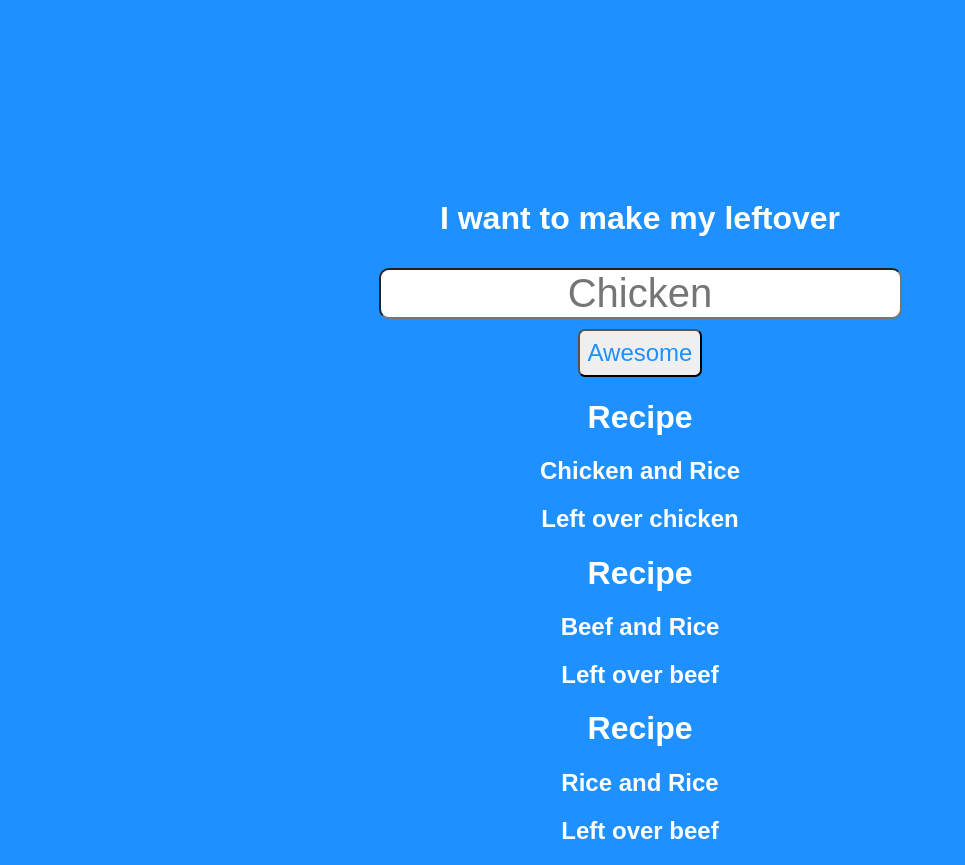
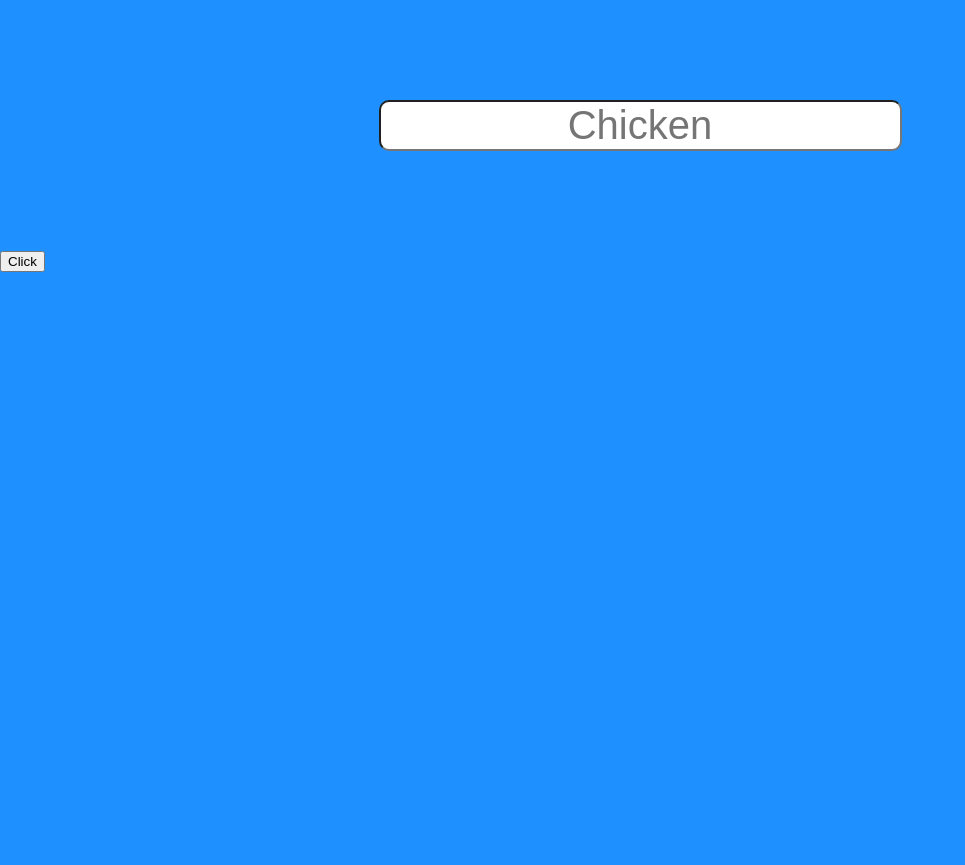
Before and after one commit to bhankee/Leftover-Food-App, a React (Create React App) app: page / in a window 1280 px wide. Shown: the whole page, without its empty margins (0-965 px from the left). After the commit the page ends 800 px from the top, so only its background shows below. Built offline with nearby package versions, Linux system fonts and the light colour scheme.

Commit message:
updated with Redux

```diff
--- /dev/null
+++ b/src/App.js
@@ -0,0 +1,17 @@
+import React, { Component } from 'react';
+
+import Input from'./Input';
+
+
+class App extends Component{
+    render(){
+        return(
+            <div>
+                <Input />
+
+            </div>
+        )
+    }
+}
+
+export default App;
--- /dev/null
+++ b/src/Input.js
@@ -0,0 +1,76 @@
+
+
+import React from 'react';
+import ReadInput from './readInput';
+import {inputFood} from './getRecipe';
+import allReducers from './reducerIndex';
+import {bindActionCreators} from 'redux';
+
+
+
+class Input extends React.Component{
+    constructor(props){
+        super(props);
+        this.state = {
+            userInput:'',
+            name: ''
+
+        };
+
+
+        this.handleName = this.handleName.bind(this);
+    }
+
+
+
+    handleName(e){
+
+        if(e === 'beef'){
+                this.setState({name: 'Brad'})
+            } else {
+                this.setState({name: 'Dont Know'})
+            }
+    }
+
+    createMenu() {
+        return this.props.recipe.map((recipe) => {
+            return (
+                <li key={recipe.id}>{recipe.dish}</li>
+            )
+        })
+    }
+
+    render(){
+
+            console.log(this.props.recipe);
+            console.log('menu' + this.createMenu);
+        return(
+
+            <div>
+                <ReadInput
+                    name={this.state.name}
+                    onChange={this.handleName} />
+                <button onClick={this.handleName}>Click</button>
+                <h1>{this.state.name}</h1>
+                <ul> {this.createMenu}</ul>
+
+            </div>
+
+        )
+    }
+}
+
+function mapStateToProps(state){
+    return{
+        recipe: state.recipe
+    };
+
+}
+
+function matchDispatchToProps(dispatch){
+    return bindActionCreators({inputFood: inputFood}, dispatch
+    )
+}
+
+
+export default Input;
--- a/src/Styles/Home.css
+++ b/src/Styles/Home.css
@@ -10,6 +10,13 @@ h1 {
 input {
     border-radius: 10px;
     font-size: 40px;
+    text-align: center;
+
+}
+.inputBox{
+    text-align: center;
+    margin:100px auto;
+
 }
 
 .center {
--- a/src/components/App.js
+++ /dev/null
@@ -1,18 +0,0 @@
-import React from 'react';
-import Home from './Home';
-
-import recipeDetails from'./recipeDetails';
-
-
-class App extends React.Component{
-    render(){
-        return(
-            <div>
-                <Home/>
-                <recipeDetails />
-            </div>
-        )
-    }
-}
-
-export default App;
--- a/src/components/Home.js
+++ /dev/null
@@ -1,100 +0,0 @@
-
-import React, {Component} from 'react';
-import {bindActionCreators} from 'redux';
-import {connect} from 'react-redux';
-import recipeReducer from '../reducers/reducer-recipe';
-
-import {inputFood} from '../actions/getRecipe';
-
-
-
-class Home extends React.Component{
-
-    constructor(props) {
-
-    super(props);
-    this.state = {value: ''};
-
-    this.handleChange = this.handleChange.bind(this);
-    this.handleSubmit = this.handleSubmit.bind(this);
-
-
-    }
-
-
-
-    handleChange(event) {
-        this.setState({value: event.target.value});
-        if(this.state.value === "beef"){
-
-        }
-    }
-
-    handleSubmit(event) {
-
-        event.preventDefault();
-    }
-
-    createRecipeList(){
-
-        return this.props.recipe.map((recipe)=> {
-
-
-
-                return(
-                  <div className="recipeStyle">
-                    <h1>Recipe</h1>
-                    <h2 key={recipe.id}>{recipe.dish}</h2>
-                    <h2>{recipe.ingredients} </h2>
-                  </div>
-               );
-        });
-    }
-
-
-    render(){
-        return(
-            <div className="centerHeader">
-                <h1>
-                I want to make my leftover
-                </h1>
-                <form onSubmit={this.handleSubmit}>
-                  <input
-                      className="center"
-                      value={this.state.value}
-                      placeholder="Chicken"
-                      type="text"
-                      onChange={this.handleChange}
-                  />
-                  <button
-                      className="homeButton"
-                      type="submit"
-                      onClick={() =>{
-                          alert('A name was submitted: ' + this.props.inputFood())
-                          this.props.inputFood()}}>
-                      Awesome
-                  </button>
-              </form>
-
-                <div>{this.createRecipeList()}</div>
-            </div>
-        )
-    }
-
-}
-
-
-function mapStateToProps(state){
-    return{
-        recipe: state.recipe
-    };
-
-}
-
-function matchDispatchToProps(dispatch){
-    return bindActionCreators({inputFood: inputFood}, dispatch
-    )
-
-}
-
-export default connect(mapStateToProps, matchDispatchToProps)(Home);
--- a/src/components/recipeDetails.js
+++ /dev/null
@@ -1,27 +0,0 @@
-import React, {Component} from 'react';
-import {connect} from 'react-redux';
-
-class recipeDetails extends Component {
-    render (){
-        if(!this.props.recipe){
-            return(<h2>Type a food</h2>);
-        }
-        return (
-            <div>
-            <h1>{this.props.recipe.dish}</h1>
-
-            </div>
-        );
-    }
-
-}
-
-
-function mapStateToProps(state){
-    return{
-        recipe: state.activeRecipe
-    };
-
-}
-
-export default connect(mapStateToProps)(recipeDetails);
--- a/src/index.js
+++ b/src/index.js
@@ -1,12 +1,12 @@
 import React from 'react';
 import ReactDOM from 'react-dom';
-import App from './components/App';
+import App from './App';
 import registerServiceWorker from './registerServiceWorker';
 import './index.css';
 import './Styles/Home.css';
 import {createStore} from 'redux';
 import {Provider} from 'react-redux';
-import allReducers from './reducers/index';
+import allReducers from './reducerIndex';
 
 const store = createStore(allReducers);
 
--- /dev/null
+++ b/src/readInput.js
@@ -0,0 +1,47 @@
+import React from 'react';
+import {connect} from 'react-redux';
+import {bindActionCreators} from 'redux';
+import {inputFood} from './getRecipe';
+
+
+class ReadInput extends React.Component {
+    constructor(props){
+        super(props);
+        this.handleInput = this.handleInput.bind(this);
+    }
+
+    handleInput(e){
+        console.log(e.target.value)
+        var userInput=e.target.value;
+        console.log('userInput' + ' ' +userInput)
+        this.props.onChange(userInput);
+        }
+
+  render() {
+    return(
+    <div className='inputBox'>
+        <input
+        type='text'
+        placeholder='Chicken'
+        onChange={this.handleInput}
+        />
+
+
+
+    </div>
+)
+  }
+}
+
+function mapStateToProps(state){
+    return{
+        recipe: state.activeRecipe
+    };
+}
+
+function matchDispatchToProps(dispatch){
+    return bindActionCreators({inputFood: inputFood}, dispatch
+    )
+}
+
+export default connect(mapStateToProps)(ReadInput);
--- a/src/reducers/reducer-active-recipe.js
+++ b/src/reducer-active-recipe.js
@@ -6,4 +6,5 @@ export default function (state = null, action){
     }
     return state;
 
+
 }
```
Also changed, not shown: src/getRecipe.js (renamed from src/actions/getRecipe.js), src/logo.svg (deleted), src/reducer-recipe.js (renamed from src/reducers/reducer-recipe.js), src/reducerIndex.js (renamed from src/reducers/index.js).
